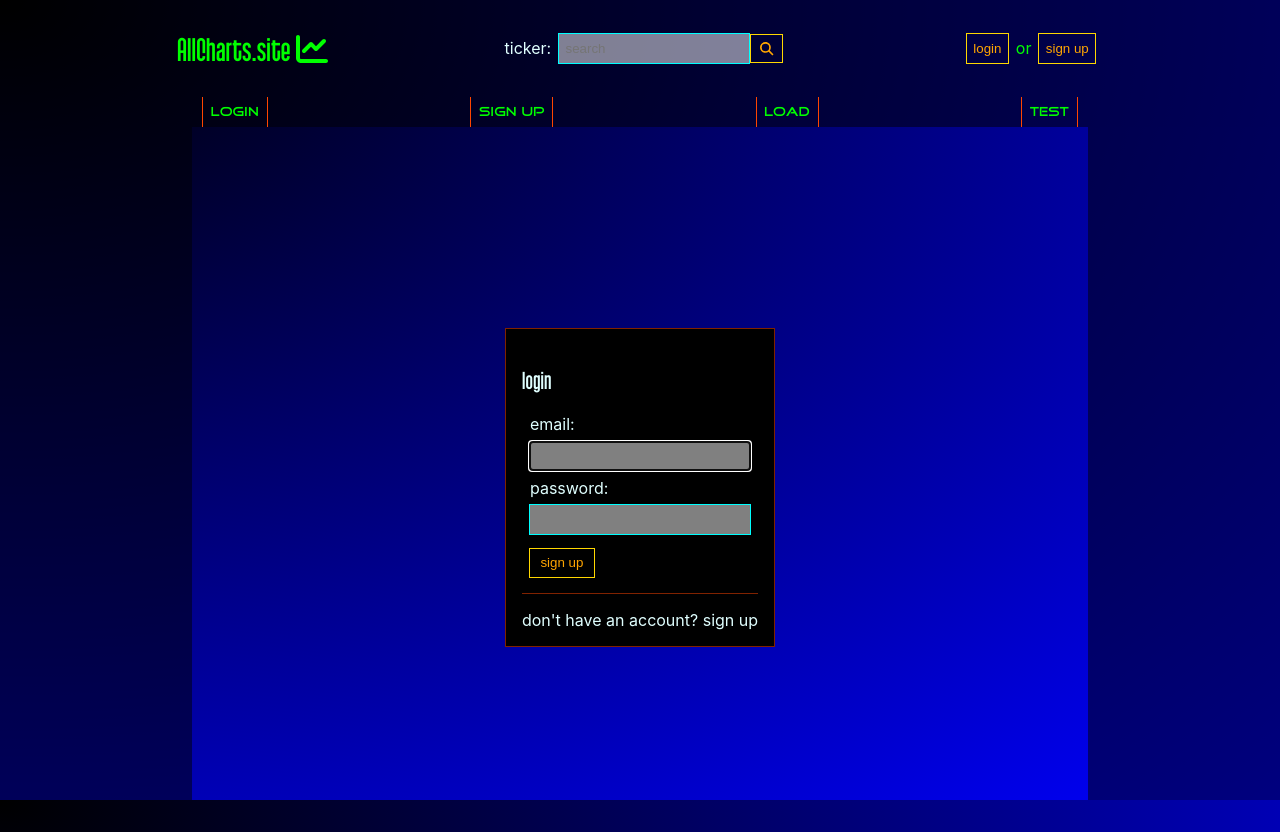
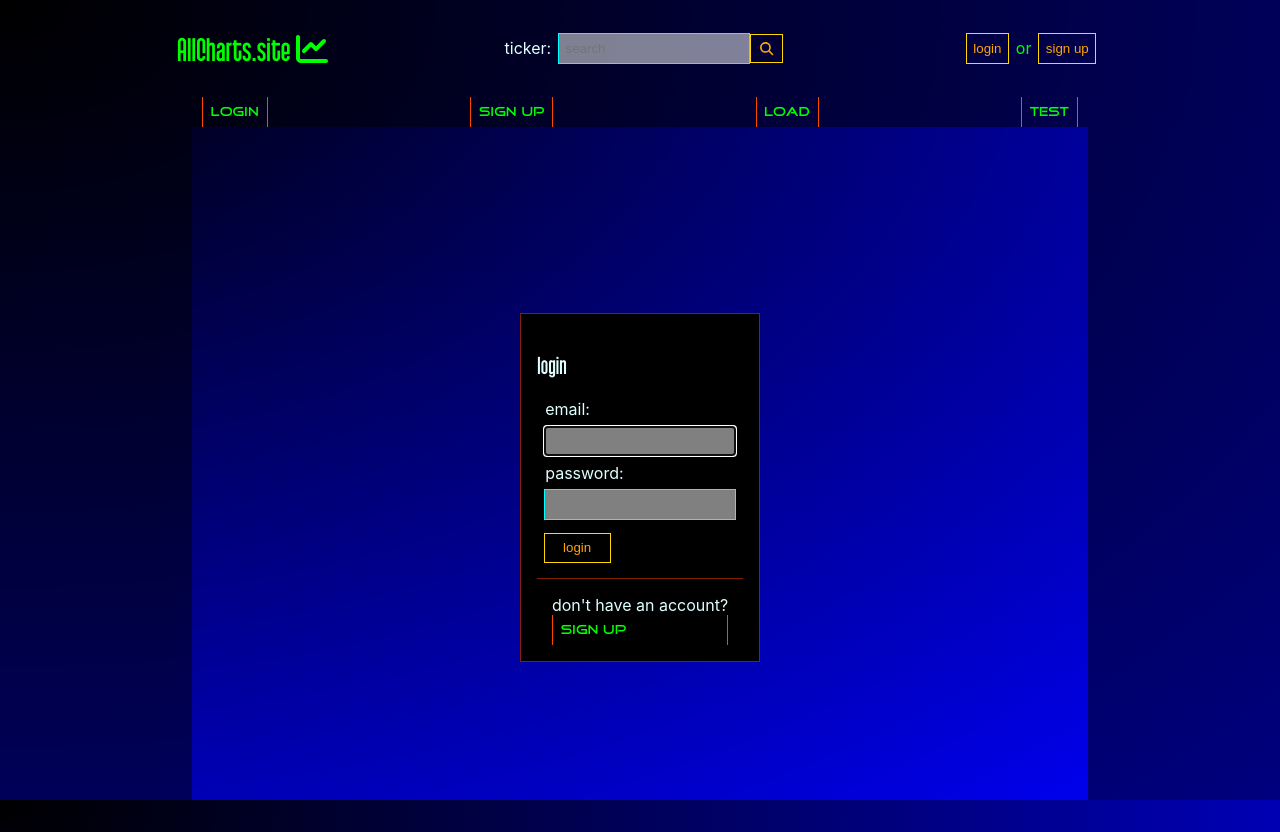
Before and after one commit to Jwatkins1138/charts-client, a React (Create React App) app: page /login in a window 1280 px wide. Built offline with nearby package versions, Linux system fonts and the light colour scheme.

Commit message:
card footers

```diff
--- a/src/components/Login.js
+++ b/src/components/Login.js
@@ -1,5 +1,6 @@
 import axios from '../api/axios'
 import React, { useRef, useState, useEffect, useContext } from 'react'
+import { Link } from 'react-router-dom'
 import Header from './Header'
 import SubHeader from './SubHeader'
 import AuthContext from '../context/AuthProvider'
@@ -96,9 +97,9 @@ const Login = () => {
                     value={password}
                     required
                   />
-                  <button>sign up</button>
+                  <button>login</button>
                   <div className='card-footer'>
-                    <span>don't have an account? sign up</span>
+                    <span>don't have an account? <Link to='/signup'><div className='nav-item'><h5>sign up</h5></div></Link></span>
                   </div>
                 </form>
               </section>
--- a/src/components/SignUp.js
+++ b/src/components/SignUp.js
@@ -1,5 +1,6 @@
 import axios from '../api/axios'
 import React, { useRef, useState, useEffect } from 'react'
+import { Link } from 'react-router-dom'
 import Header from './Header'
 import SubHeader from './SubHeader'
 
@@ -96,7 +97,7 @@ const SignUp = () => {
               />
               <button>sign up</button>
               <div className='card-footer'>
-                <span>already have an account? login</span>
+                <span>already have an account? <Link to='/login'><div className='nav-item'><h5>login</h5></div></Link></span>
               </div>
             </form>
           </section>
--- a/src/index.css
+++ b/src/index.css
@@ -254,6 +254,7 @@ main {
 .card-footer {
   display: flex;
   align-items: center;
+  justify-content: center;
   border-top: 1px solid rgb(255, 69, 0, .5);
   padding-top: 1em;
   margin-top: .5em;
```
